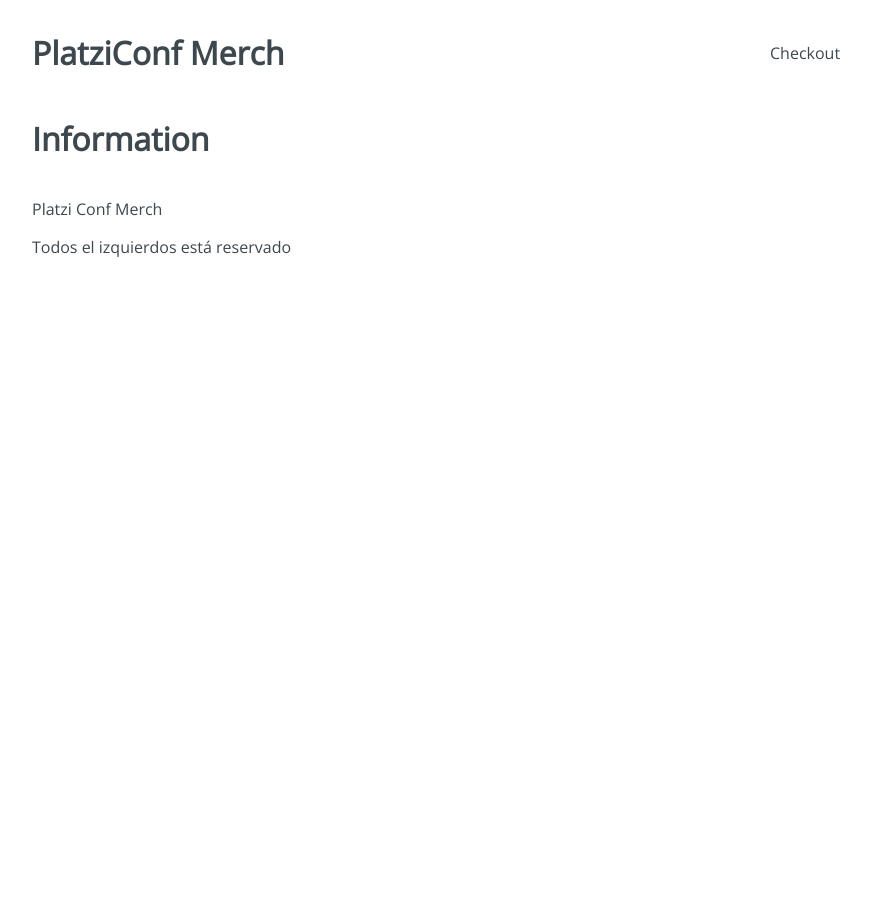
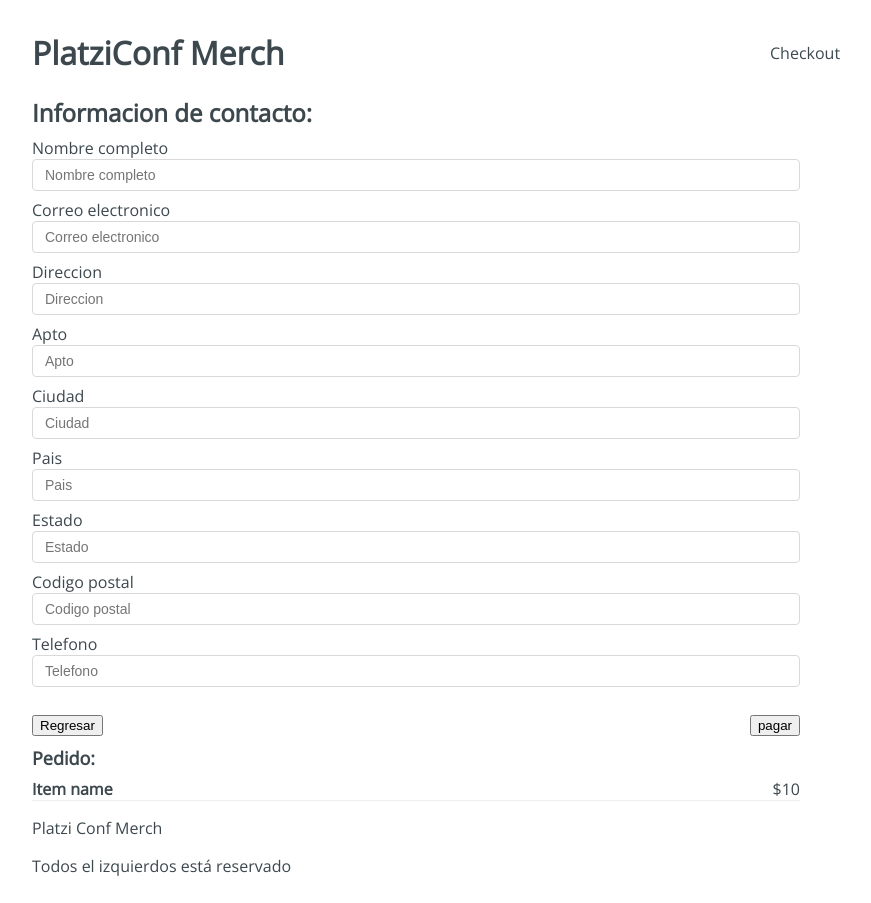
Before and after one commit to wldrocha/platzi-conf-merch, a React app: page /checkout/information in a window 1280 px wide. Shown: the whole page, without its empty margins (224-1095 px from the left). Before the commit the page ends 800 px from the top, so only its background shows below. Built offline with nearby package versions, Linux system fonts and the light colour scheme.

Commit message:
[ADD] checkout form

```diff
--- a/src/containers/Information.jsx
+++ b/src/containers/Information.jsx
@@ -1,8 +1,49 @@
 import React from 'react'
+import '../styles/components/Information.css'
+
 const Information = () => {
   return (
-    <div>
-      <h1>Information</h1>
+    <div className="information">
+      <div className="Information-content">
+        <div className="Information-head">
+          <h2>Informacion de contacto:</h2>
+        </div>
+        <div className="Information-form">
+          <form>
+            <label htmlFor="name">Nombre completo</label>
+            <input type="text" name="name" id="name" placeholder="Nombre completo" />
+            <label htmlFor="email">Correo electronico</label>
+            <input type="text" name="email" id="email" placeholder="Correo electronico" />
+            <label htmlFor="address">Direccion</label>
+            <input type="text" name="address" id="address" placeholder="Direccion" />
+            <label htmlFor="apt">Apto</label>
+            <input type="text" name="apt" id="apt" placeholder="Apto" />
+            <label htmlFor="city">Ciudad</label>
+            <input type="text" name="city" id="city" placeholder="Ciudad" />
+            <label htmlFor="country">Pais</label>
+            <input type="text" name="country" id="country" placeholder="Pais" />
+            <label htmlFor="state">Estado</label>
+            <input type="text" name="state" id="state" placeholder="Estado" />
+            <label htmlFor="cp">Codigo postal</label>
+            <input type="text" name="cp" id="cp" placeholder="Codigo postal" />
+            <label htmlFor="phone">Telefono</label>
+            <input type="text" name="phone" id="phone" placeholder="Telefono" />
+          </form>
+        </div>
+        <div className="Information-buttons">
+          <button type="button" className="Information-back">Regresar</button>
+          <button type="button" className="Information-back">pagar</button>
+        </div>
+      </div>
+      <aside className="Information-sidebar">
+        <h3>Pedido:</h3>
+        <div className="Information-item">
+          <div className="Information-element">
+            <h4>Item name</h4>
+            <span>$10</span>
+          </div>
+        </div>
+      </aside>
     </div>
   )
 }
```
